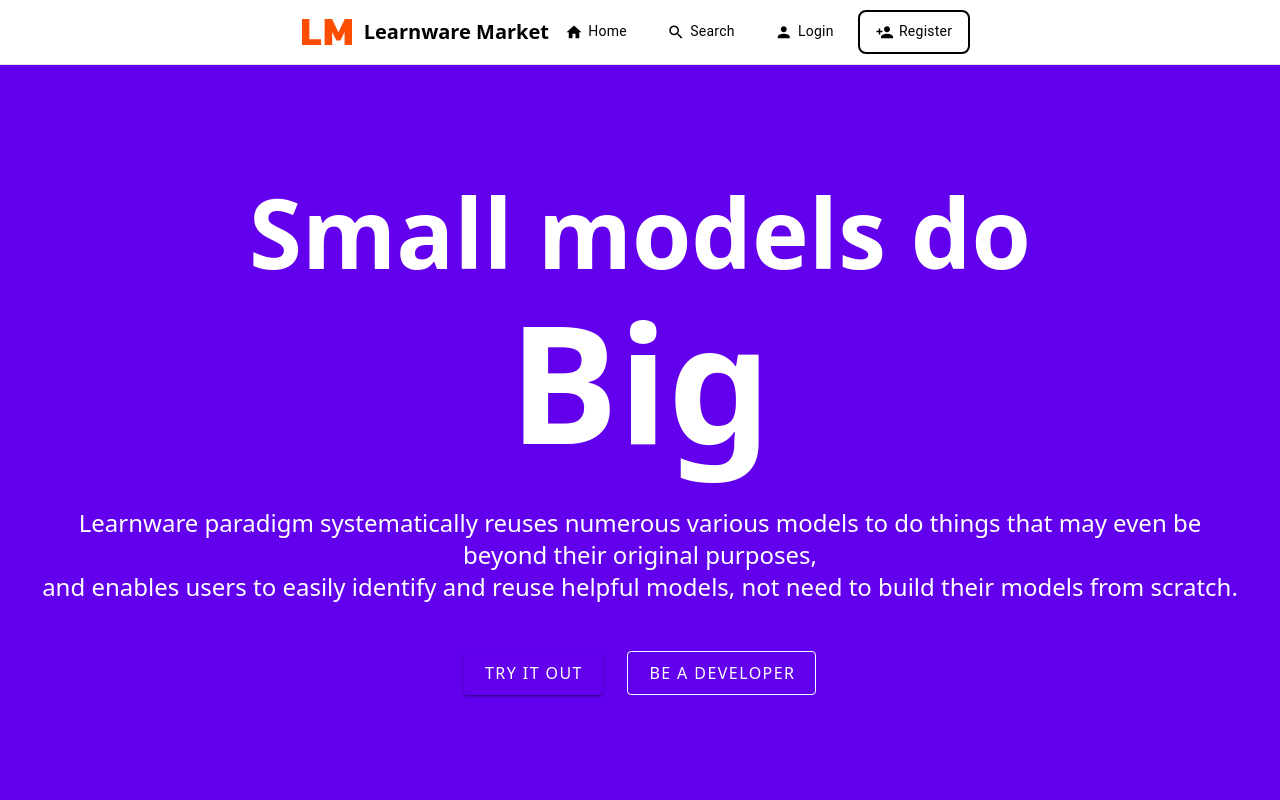
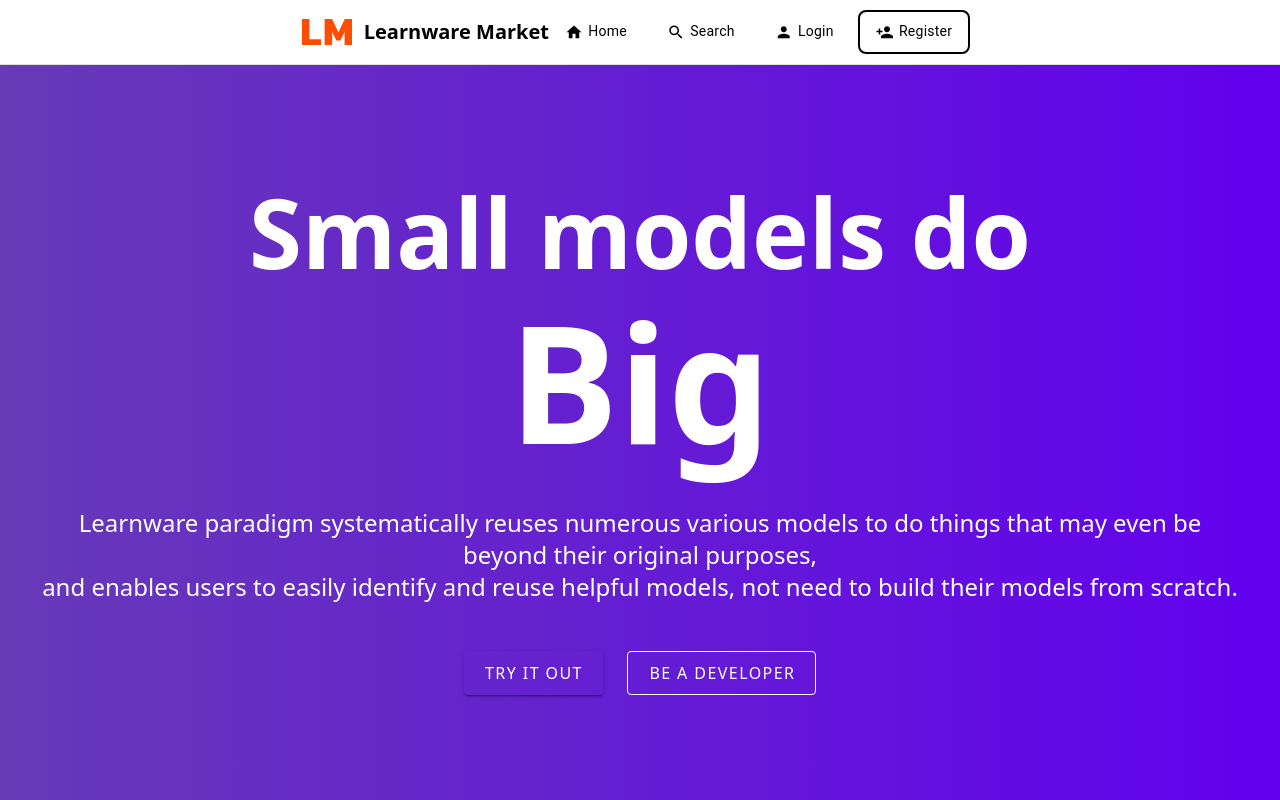
Before and after one commit to Learnware-LAMDA/Beimingwu, a Vue app: page / in a window 1280 px wide. Shown: the top 800 px of the page. Built offline with nearby package versions, Linux system fonts and the light colour scheme.

Commit message:
[MNT] Optimize the style

```diff
--- a/src/components/Home/Slogan.vue
+++ b/src/components/Home/Slogan.vue
@@ -7,11 +7,11 @@ const router = useRouter()
 </script>
 
 <template>
-  <div>
+  <div style="background: #6200EE; background: -webkit-linear-gradient(to right, #673AB7, #6200EE); background: linear-gradient(to right, #673AB7, #6200EE);">
     <div class="xl:py-30
                         lg:py-25
                         <lg:py-10
-                        text-center bg-primary text-white">
+                        text-center text-white">
       <big-title>
         <h1>Small models do</h1>
         <h1 class="py-5 transform"><span class="text-1.7em">Big</span></h1>
```
